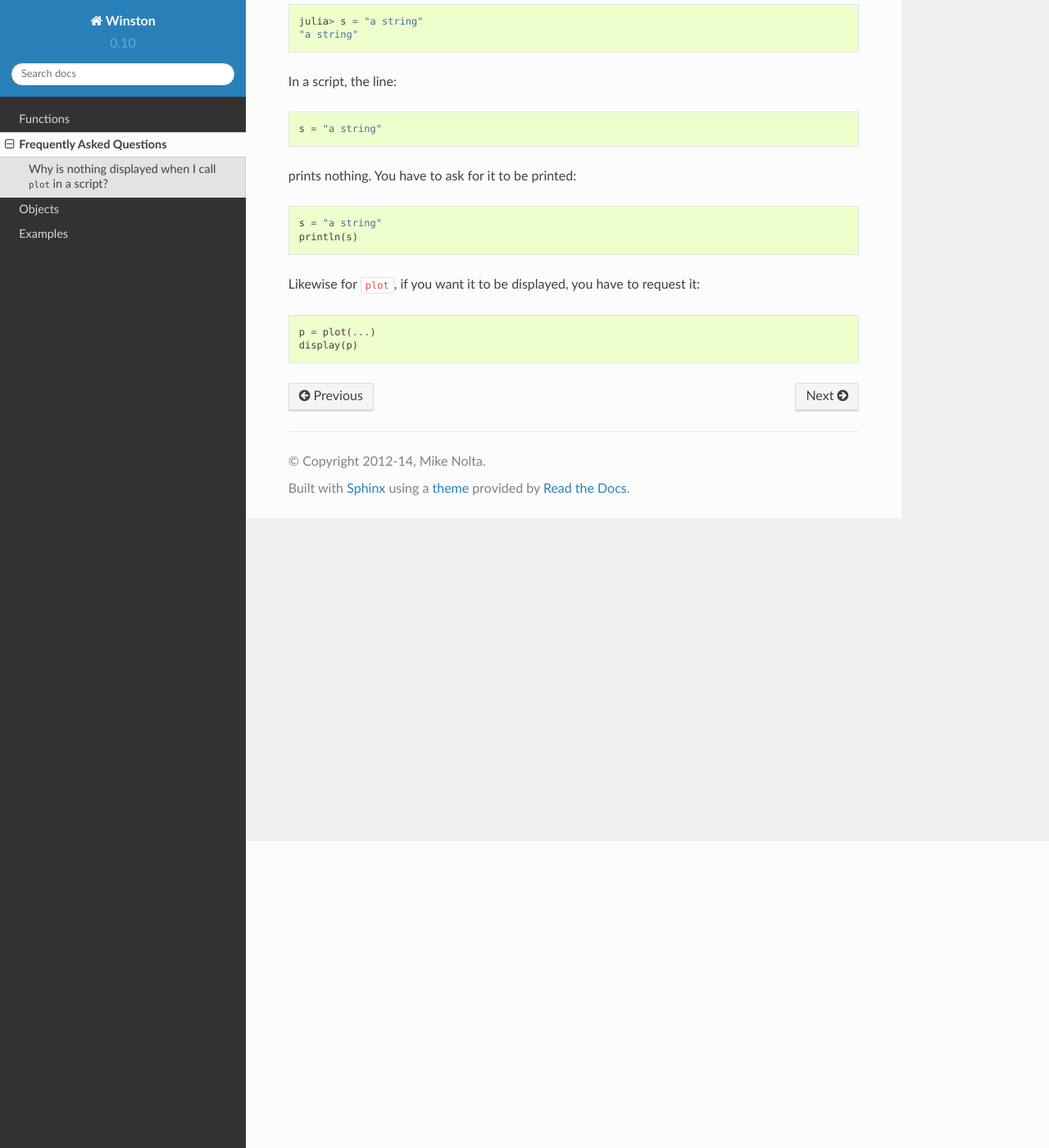
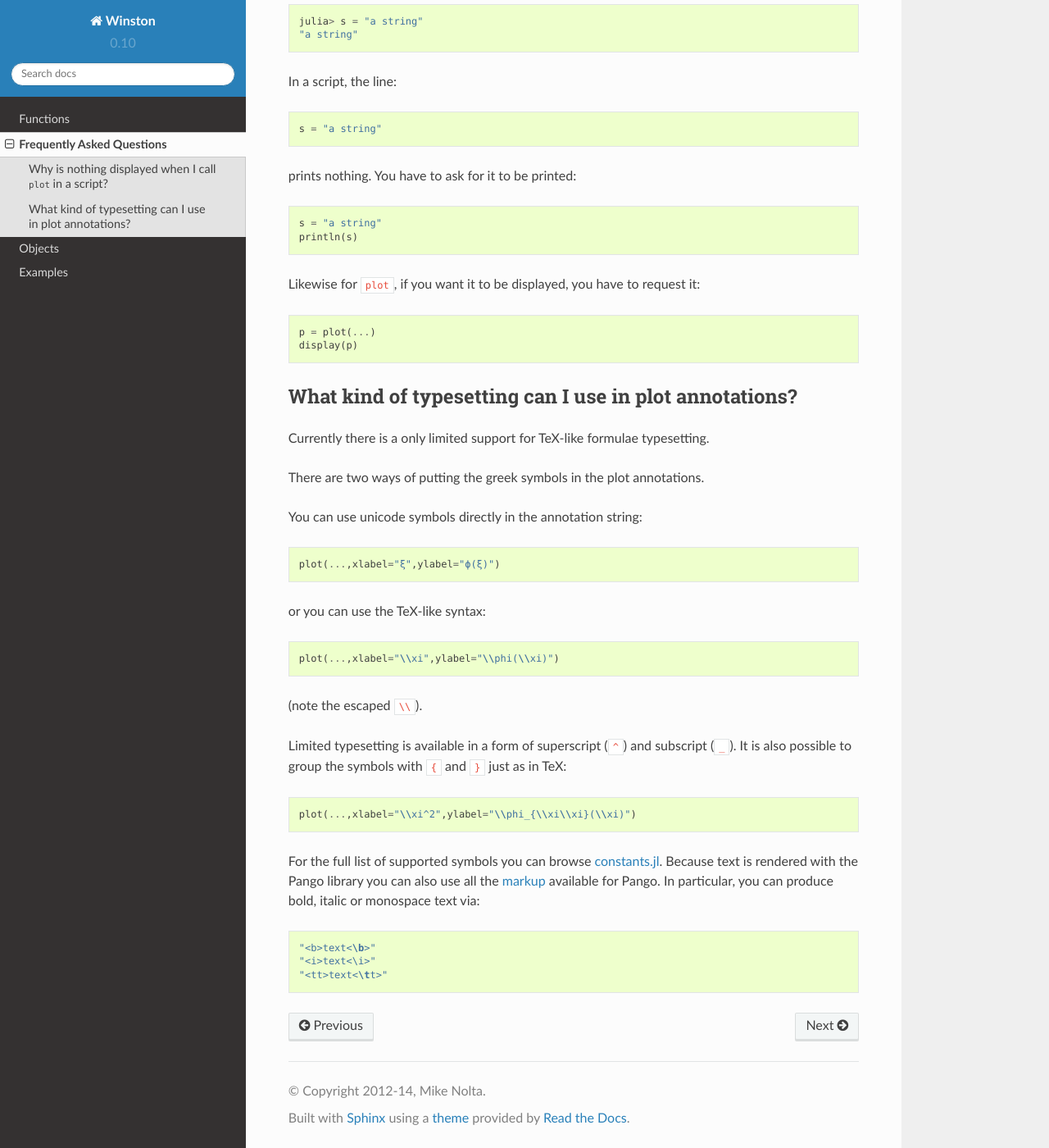
Before and after one commit to JuliaGraphics/Winston.jl, a Sphinx documentation site: the page built from doc/faq.rst, in a window 1280 px wide and 1400 px high, scrolled down 374 px. Shown: the whole window at 82% size. Built offline with Sphinx 7.4.7, drawn with Linux system fonts in a browser that asks for light colours.

Commit message:
Added info on the supported typesetting to faq.rst

```diff
--- a/doc/faq.rst
+++ b/doc/faq.rst
@@ -26,3 +26,30 @@
 
     p = plot(...)
     display(p)
+
+
+What kind of typesetting can I use in plot annotations?
+----------------------------------------------------------
+Currently there is a only limited support for TeX-like formulae typesetting.
+
+There are two ways of putting the greek symbols in the plot annotations.
+
+You can use unicode symbols directly in the annotation string::
+
+    plot(...,xlabel="ξ",ylabel="ϕ(ξ)")
+
+or you can use the TeX-like syntax::
+
+    plot(...,xlabel="\\xi",ylabel="\\phi(\\xi)")
+
+(note the escaped ``\\``).
+
+Limited typesetting is available in a form of superscript (``^``) and subscript (``_``).  It is also possible to group the symbols with ``{`` and ``}`` just as in TeX::
+
+    plot(...,xlabel="\\xi^2",ylabel="\\phi_{\\xi\\xi}(\\xi)")
+
+For the full list of supported symbols you can browse `constants.jl <https://github.com/JuliaLang/Cairo.jl/blob/master/src/constants.jl>`_.  Because text is rendered with the Pango library you can also use all the `markup <https://developer.gnome.org/pango/stable/PangoMarkupFormat.html>`_ available for Pango.  In particular, you can produce bold, italic or monospace text via::
+
+    "<b>text<\b>"
+    "<i>text<\i>"
+    "<tt>text<\tt>"
```
